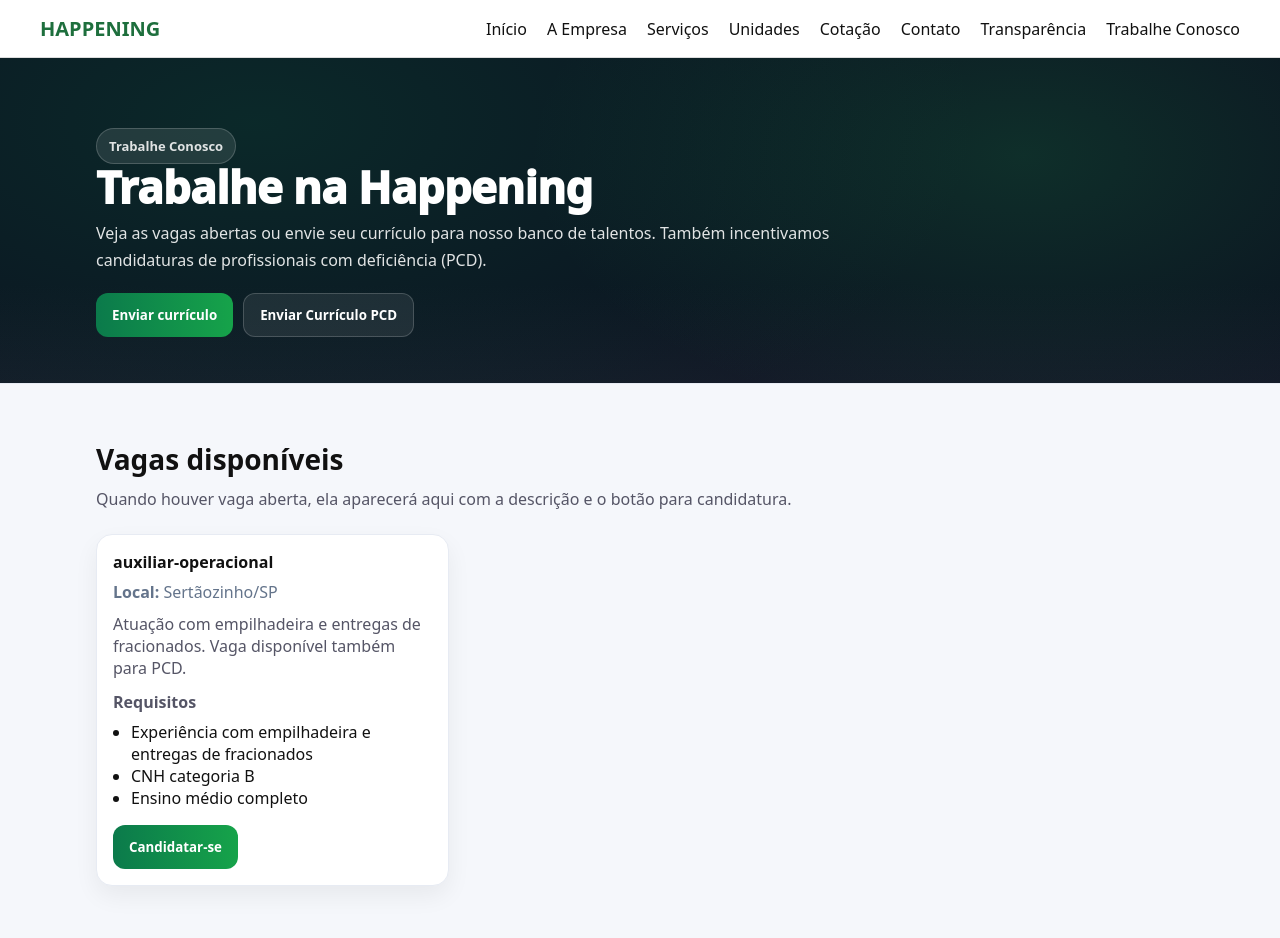
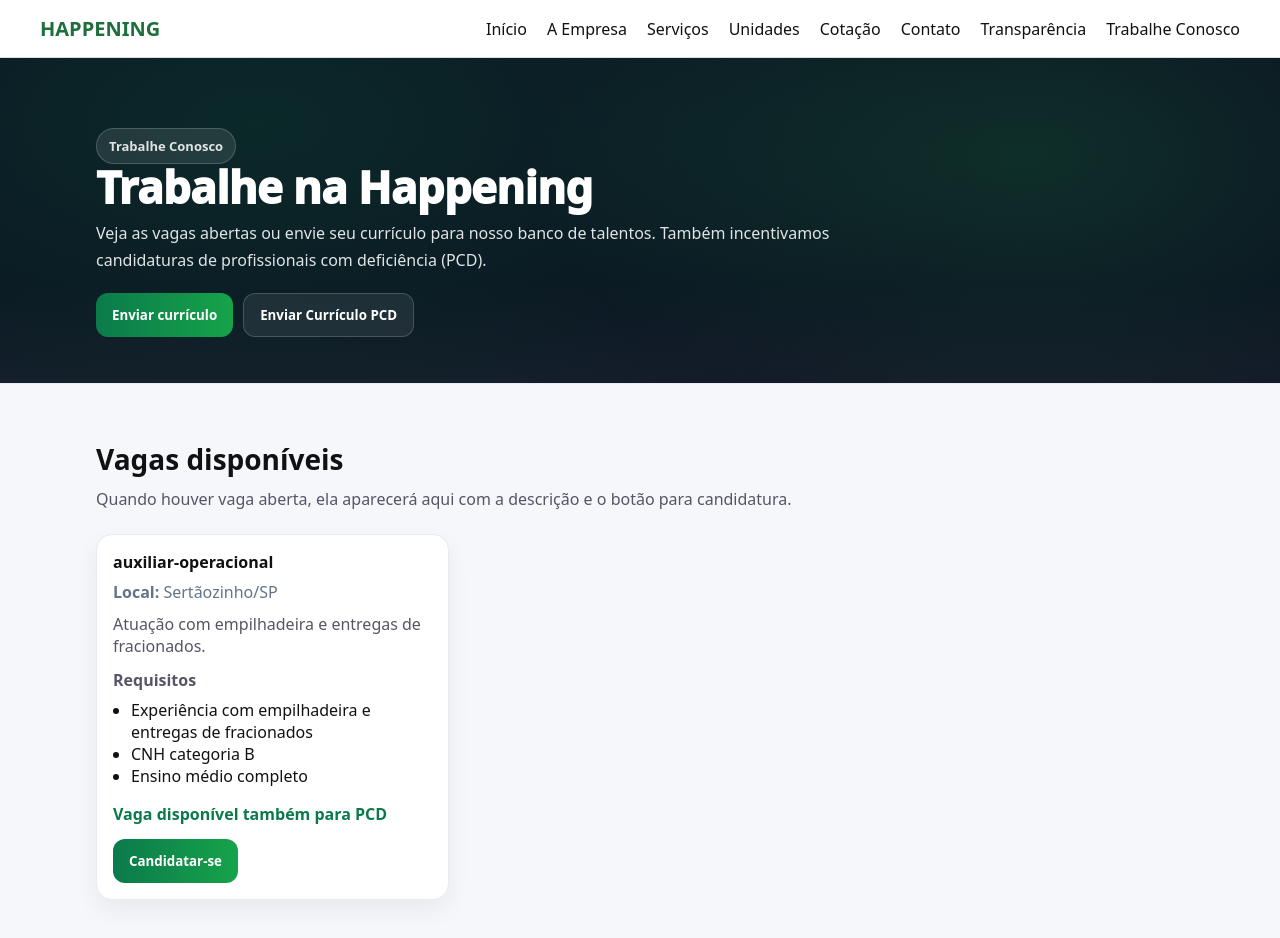
Before and after one commit to happeningti/site-happening, a Next.js app: page /trabalhe-conosco in a window 1280 px wide. Shown: the top 938 px of the page. Built offline with nearby package versions, Linux system fonts and the light colour scheme.

Commit message:
atualização

```diff
--- a/app/trabalhe-conosco/page.tsx
+++ b/app/trabalhe-conosco/page.tsx
@@ -29,14 +29,14 @@
     titulo: "auxiliar-operacional",
     local: "Sertãozinho/SP",
     descricao:
-      "Atuação com empilhadeira e entregas de fracionados. Vaga disponível também para PCD.",
+      "Atuação com empilhadeira e entregas de fracionados.",
     imagem: "/vagas/operador-empilhadeira.jpg",
     requisitos: [
       "Experiência com empilhadeira e entregas de fracionados",
       "CNH categoria B",
       "Ensino médio completo"
     ],
-    pcd: false,
+    pcd: true,
     ativa: true,
   },
 ];
```
